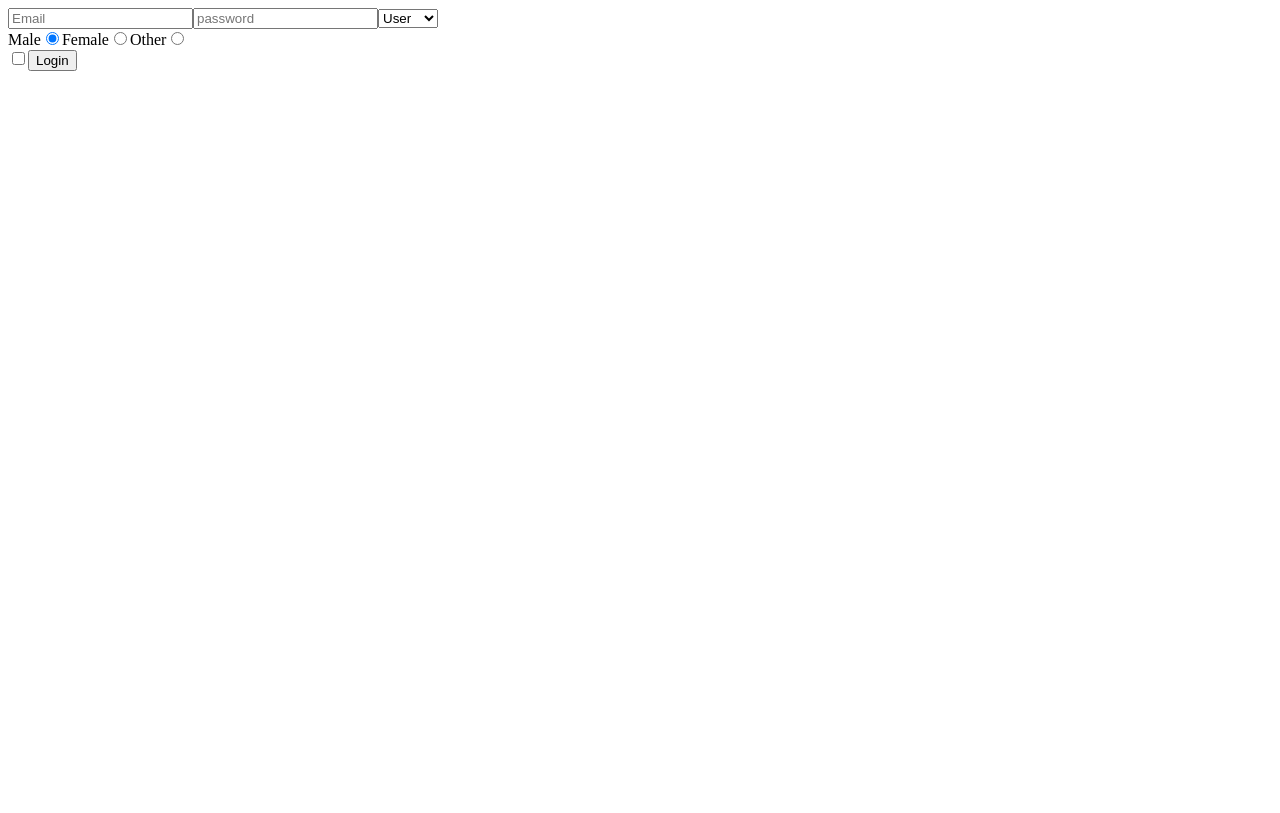
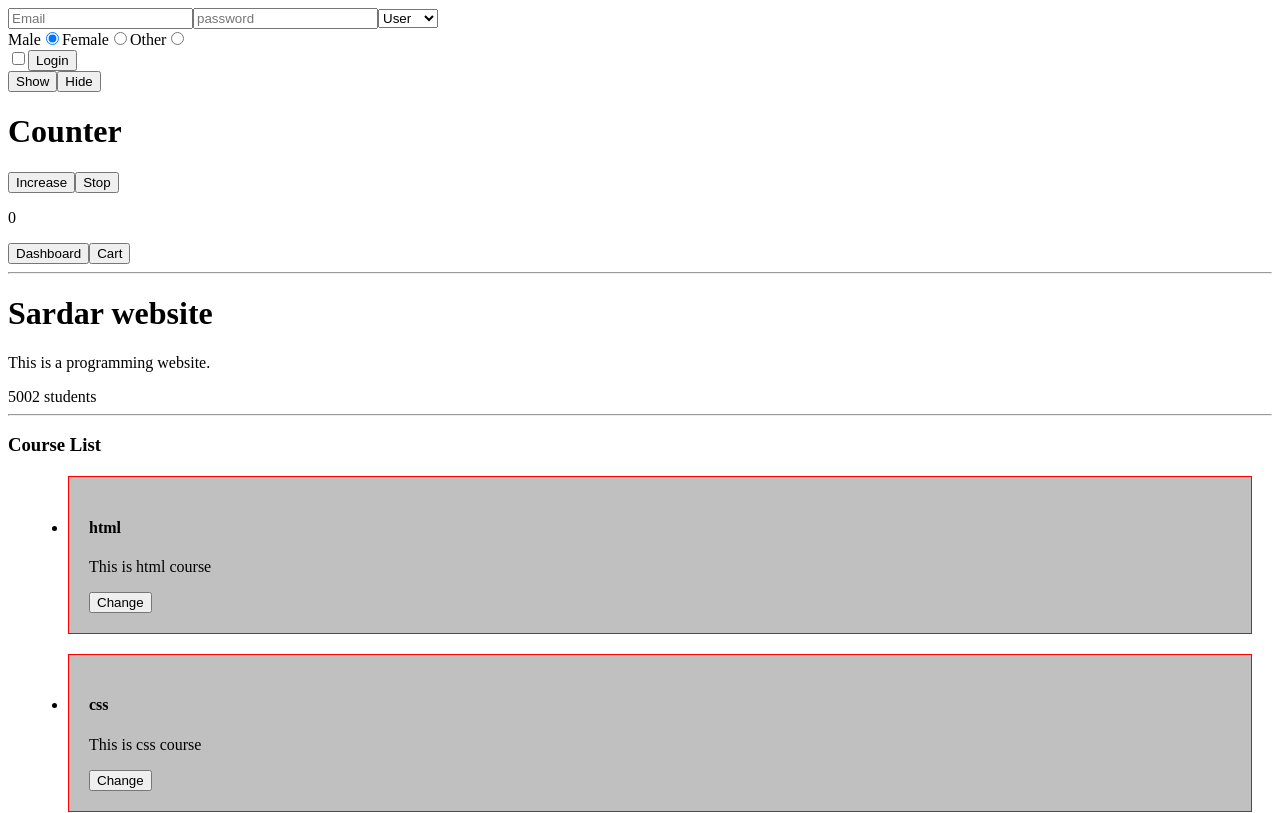
Before and after one commit to sardarbalnour/react-app, a React (Vite) app: page / in a window 1280 px wide. Shown: the top 813 px of the page. Built offline with nearby package versions, Linux system fonts and the light colour scheme.

Commit message:
style with css file

```diff
--- a/src/App.jsx
+++ b/src/App.jsx
@@ -8,14 +8,14 @@ function App() {
   return (
     <div>
       <From />
-      {/* <Counter />
+      <Counter />
       <Header />
       <Banner
         title="Sardar website"
         description="This is a programming website."
         numOfStudents={5002}
       />
-      <CourseList /> */}
+      <CourseList />
     </div>
   );
 }
--- a/src/CourseCard.jsx
+++ b/src/CourseCard.jsx
@@ -1,9 +1,13 @@
+import { useState } from "react";
+import "./courseCard.css";
+
 function CourseCard({ data: { name, description } }) {
-  // const {name, description} = props.data
+  const [selected, setSelected] = useState(true);
   return (
-    <li>
+    <li className={`container ${selected && "selected"}`}>
       <h4>{name}</h4>
       <p>{description}</p>
+      <button onClick={() => setSelected((s) => !s)}>Change</button>
     </li>
   );
 }
--- /dev/null
+++ b/src/courseCard.css
@@ -0,0 +1,13 @@
+.container {
+    border: 1px solid red;
+    margin: 20px;
+    padding: 20px;
+}
+
+.text {
+    color: blue;
+}
+
+.selected {
+    background-color: silver;
+}
```
